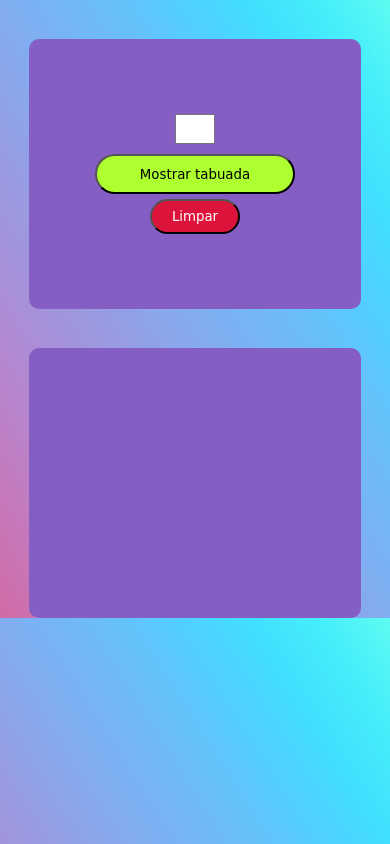
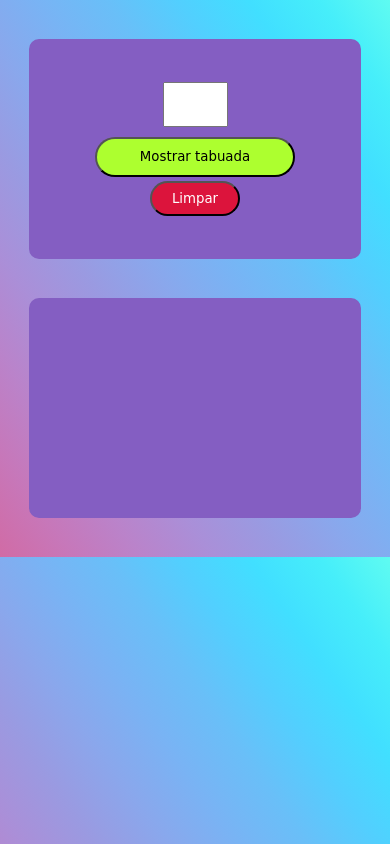
Before and after one commit to fnicom/tabuada-javascript, a plain HTML site: page index.html in a window 390 px wide. Drawn offline with Linux system fonts and the light colour scheme; a web font is replaced by a local one.

Commit message:
body size

```diff
--- a/style.scss
+++ b/style.scss
@@ -68,9 +68,17 @@ section {
 }
 
 @media only screen and (max-width: 768px) {
+  body {
+    display: flex;
+    flex-direction: column;
+    width: 100%;
+    /* margin: auto; */
+    margin-bottom: 10%;
+  }
+
   section {
     width: 85%;
-    height: 270px;
+    height: 220px;
     background: #845ec2;
     display: flex;
     justify-content: center;
@@ -89,9 +97,9 @@ section {
       }
 
       input {
-        width: 40px;
-        height: 30px;
-        font-size: 30px;
+        width: 65px;
+        height: 45px;
+        font-size: 25px;
         align-items: center;
         justify-content: center;
       }
```
Also changed, not shown: style.css, 1 other file.
